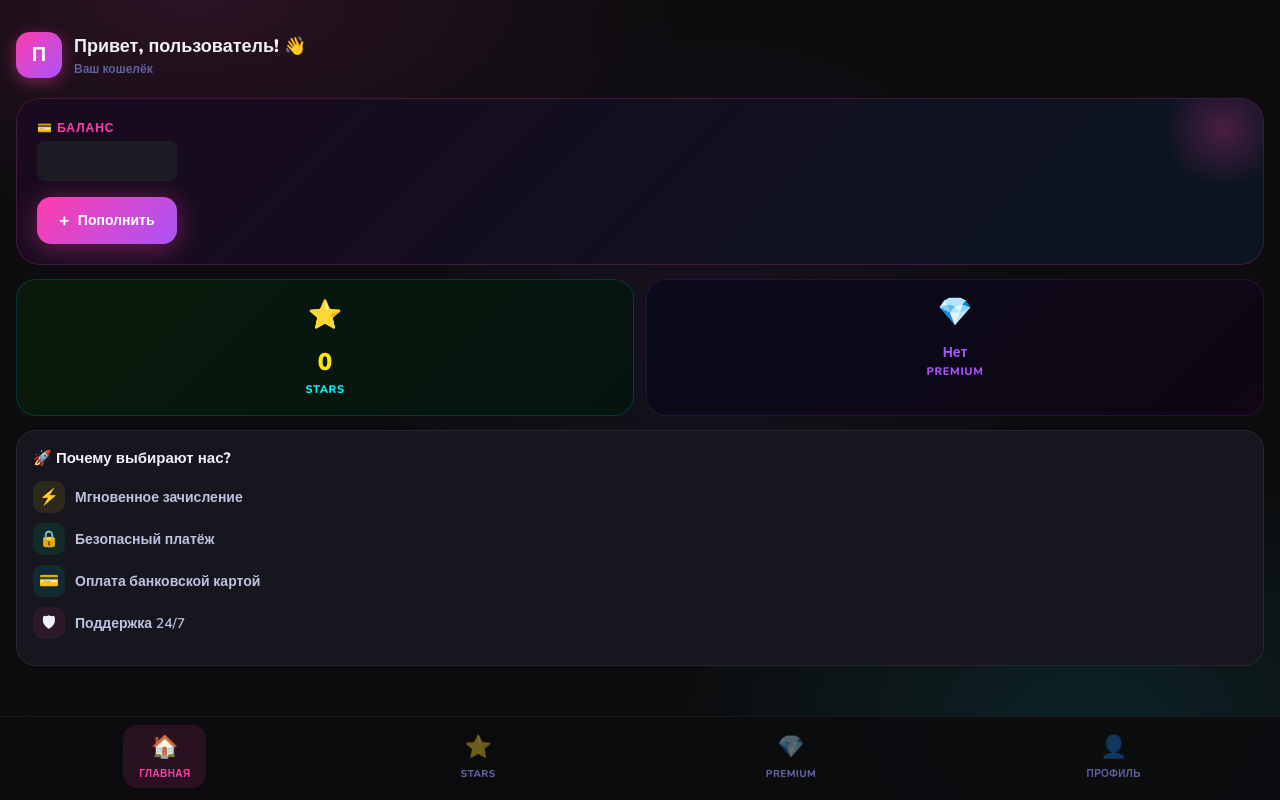
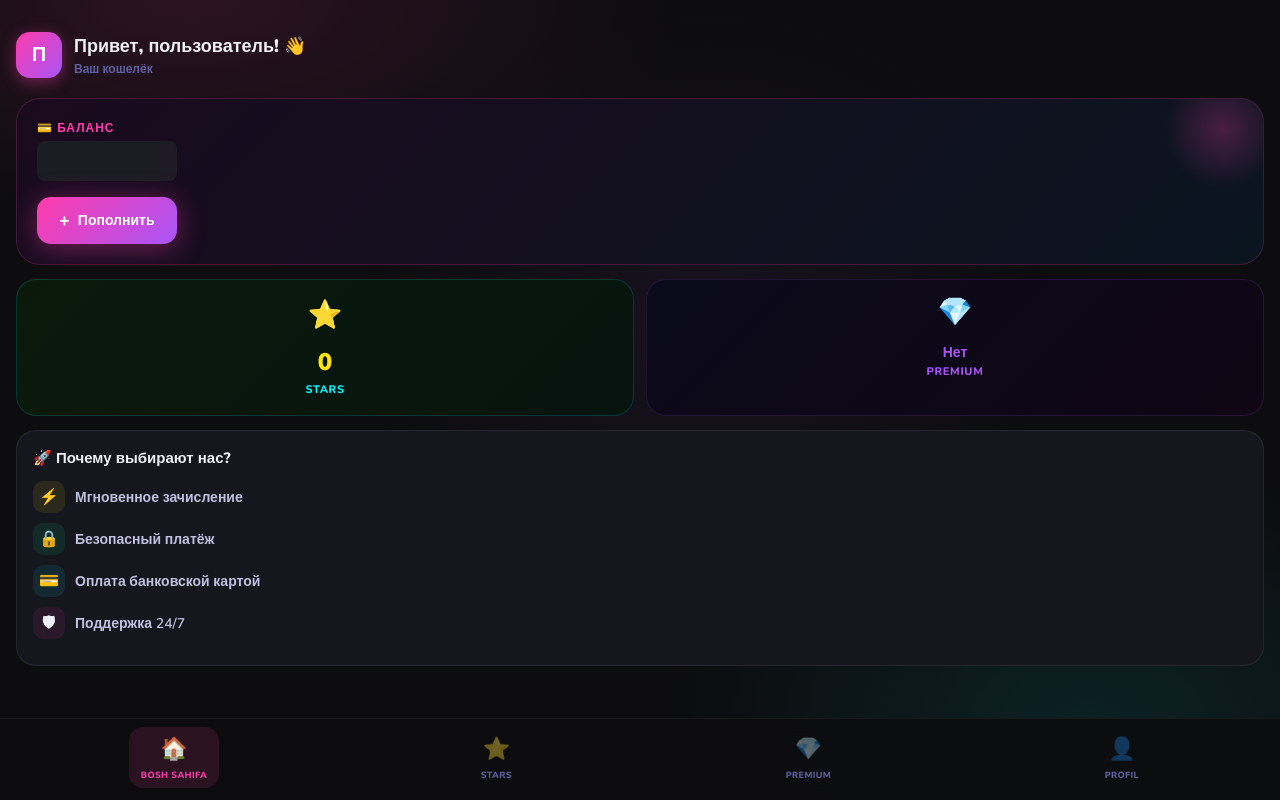
Before and after one commit to xasanboymatvafayev/bomiyoquzb, a Next.js app in the folder frontend/: page / in a window 1280 px wide. Built offline with nearby package versions, Linux system fonts and the light colour scheme; no server answers.

Commit message:
Update page.tsx

```diff
--- a/frontend/src/app/page.tsx
+++ b/frontend/src/app/page.tsx
@@ -19,17 +19,16 @@ declare global {
         openLink(url: string): void
         setHeaderColor(color: string): void
         setBackgroundColor(color: string): void
-        colorScheme: string
       }
     }
   }
 }
 
 const TABS = [
-  { id: 'home', icon: '🏠', label: 'Главная' },
+  { id: 'home', icon: '🏠', label: 'Bosh sahifa' },
   { id: 'stars', icon: '⭐️', label: 'Stars' },
   { id: 'premium', icon: '💎', label: 'Premium' },
-  { id: 'profile', icon: '👤', label: 'Профиль' },
+  { id: 'profile', icon: '👤', label: 'Profil' },
 ] as const
 
 export default function App() {
@@ -56,10 +55,9 @@ export default function App() {
         {tab === 'profile' && <Profile profile={profile} />}
       </div>
 
-      {/* Bottom Nav */}
       <nav style={{
         position: 'fixed', bottom: 0, left: 0, right: 0, zIndex: 50,
-        background: 'rgba(13,13,15,0.92)', backdropFilter: 'blur(20px)',
+        background: 'rgba(13,13,15,0.95)', backdropFilter: 'blur(20px)',
         borderTop: '1px solid rgba(255,255,255,0.06)',
         display: 'flex', alignItems: 'center', justifyContent: 'space-around',
         padding: '8px 4px 12px',
@@ -69,13 +67,13 @@ export default function App() {
           return (
             <button key={t.id} onClick={() => setTab(t.id)} style={{
               display: 'flex', flexDirection: 'column', alignItems: 'center', gap: 3,
-              padding: '6px 16px', borderRadius: 14, border: 'none', cursor: 'pointer',
+              padding: '6px 12px', borderRadius: 14, border: 'none', cursor: 'pointer',
               background: active ? 'rgba(255,60,172,0.12)' : 'transparent',
               transition: 'all 0.2s',
             }}>
               <span style={{ fontSize: 22, opacity: active ? 1 : 0.4, transition: 'opacity 0.2s' }}>{t.icon}</span>
               <span style={{
-                fontSize: 10, fontWeight: 800, fontFamily: 'Nunito, sans-serif',
+                fontSize: 9, fontWeight: 800, fontFamily: 'Nunito, sans-serif',
                 color: active ? '#ff3cac' : '#6060a0',
                 transition: 'color 0.2s', textTransform: 'uppercase', letterSpacing: '0.04em'
               }}>{t.label}</span>
```
